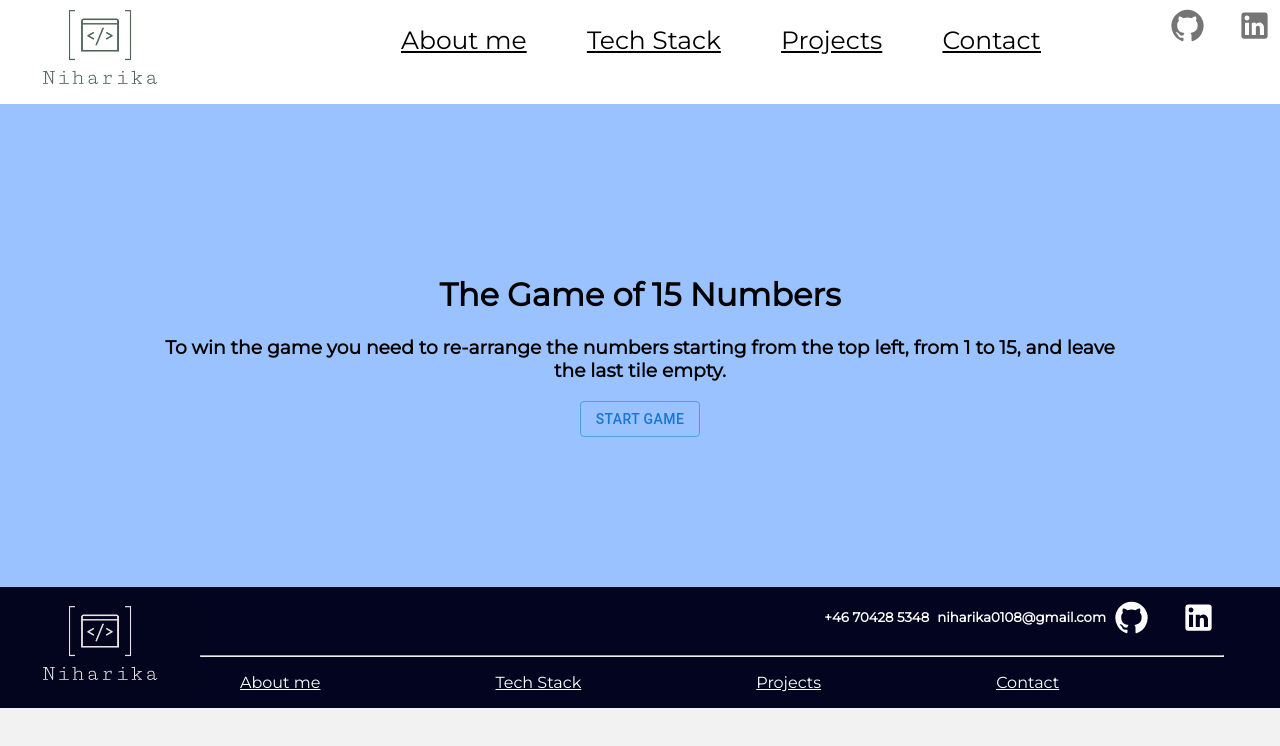
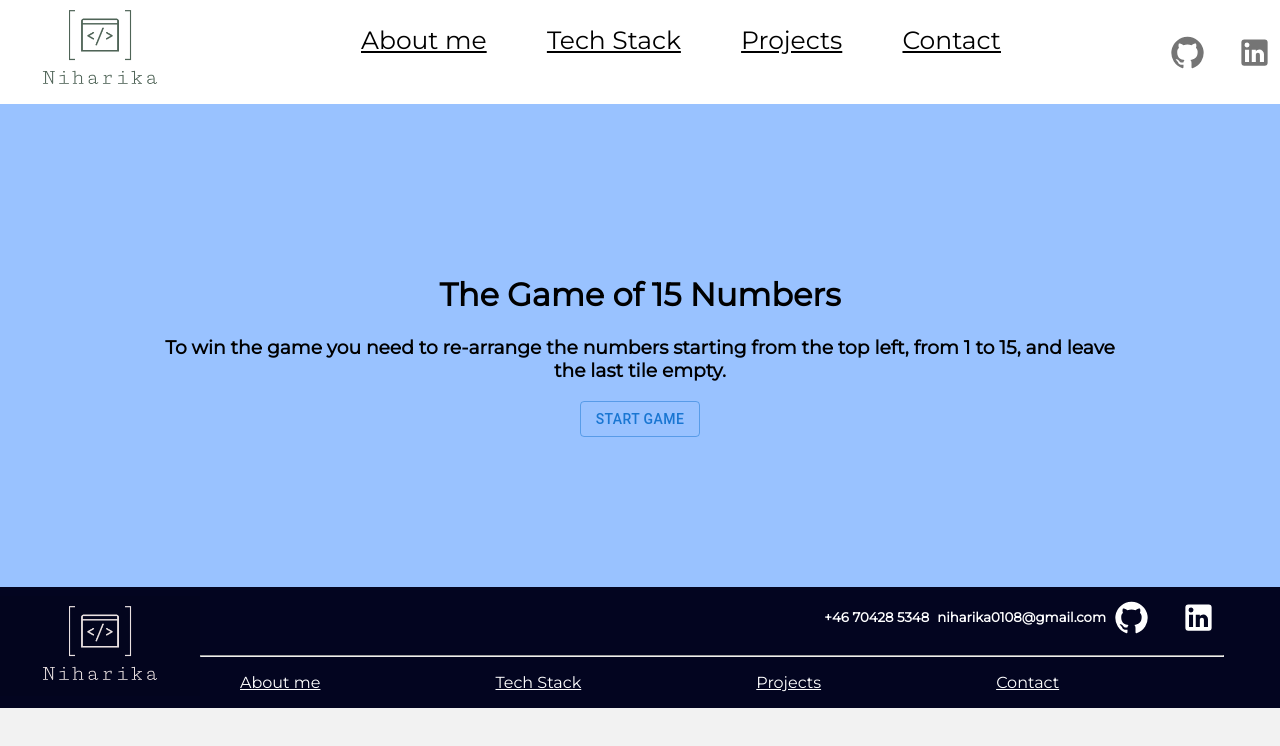
Before and after one commit to niharika6625/portfolio, a React (Create React App) app: page /portfolio/number-arrange in a window 1280 px wide. Shown: the top 746 px of the page. Built offline with nearby package versions, Linux system fonts and the light colour scheme; a web font is replaced by a local one.

Commit message:
POR-20: UI fixes

```diff
--- a/src/components/Header.jsx
+++ b/src/components/Header.jsx
@@ -5,8 +5,8 @@ import IconButton from "@mui/material/IconButton";
 import Stack from "@mui/material/Stack";
 import {Link, useNavigate} from 'react-router-dom';
 import Logonew from "../assets/images/whitelogo.png";
-import "./header.css";
 import {URL} from '../helpers/constants';
+import StyledHeaderWrapper from './StyledHeader'
 const {
   HOME,
 } = URL;
@@ -18,8 +18,8 @@ export default function Header() {
     navigate(path)
   }
   return (
-    <div className="header-wrap">
-      <div className="header-wrapper container-c">
+    <StyledHeaderWrapper >
+      <div className="header-content container-c">
         <div>
           <div onClick={()=> handleNavigate(HOME)}><img src={Logonew} alt="logo" /></div>
         </div>
@@ -39,7 +39,7 @@ export default function Header() {
             </li>
           </ul>
         </div>
-        <div>
+        <div className="right-side-link">
           <Stack spacing={2} direction="row">
             <IconButton
             //onClick={handleClick}
@@ -54,6 +54,6 @@ export default function Header() {
           </Stack>
         </div>
       </div>
-    </div>
+    </StyledHeaderWrapper>
   );
 }
--- /dev/null
+++ b/src/components/StyledHeader.js
@@ -0,0 +1,39 @@
+import {styled} from '@mui/material/styles';
+
+const StyledHeaderWrapper = styled('div')(
+    ({ theme }) => `
+
+    background-color: #fff;
+    position: sticky;
+    top: 0;
+
+    .header-content{
+        display: flex;
+        justify-content: space-between;
+        box-shadow: gray;
+        .header-link {
+            font-size: 25px;
+            width: 50%;
+            ul.links {
+                width: 100%;
+                list-style-type: none;
+                display: flex;
+                justify-content: space-between;
+                padding: 0px;
+            }
+        }
+        img {
+            width: 100%;
+            height: 100px;
+        }
+        .right-side-link{
+            display: flex;
+        }
+
+        ul a {
+        color: black;
+        }
+    }
+`)
+
+export default StyledHeaderWrapper;
--- a/src/components/header.css
+++ /dev/null
@@ -1,33 +0,0 @@
-.header-wrap{
-    background-color: #fff;
-}
-
-.header-wrapper{
-    display: flex;
-    position: sticky;
-    top: 0;
-
-    justify-content: space-between;
-    box-shadow: gray;
-}
-
-.header-wrapper .header-link {
-   font-size: 25px;
-   width: 50%;
-}
-
-.header-wrapper img {
-    width: 100%;
-    height: 100px;
-}
-
-.header-wrapper .header-link ul.links {
-    width: 100%;
-    list-style-type: none;
-    display: flex;
-    justify-content: space-between;
-}
-
-ul a {
- color: black;
-}
--- a/src/pages/Home.jsx
+++ b/src/pages/Home.jsx
@@ -27,6 +27,7 @@ import Grid from "@mui/material/Grid";
 import { URL_WITH_BASENAME } from "../helpers/constants";
 const {
   WEATHER,
+  WEATHER_DETAILS,
   NUMBER_DASHBOARD
 } = URL_WITH_BASENAME
 
@@ -39,7 +40,7 @@ export default function Home() {
         "WeatherReact: A responsive weather application developed in React, delivering real-time forecasts and an immersive user experience.",
       demoLink: WEATHER,
       codeLink: "project 1",
-      about: "key features",
+      about: WEATHER_DETAILS,
     },
     {
       title: "Number-Arrange Game",
@@ -126,7 +127,7 @@ export default function Home() {
             {projectData.map(
               ({ title, description, demoLink, codeLink, imgUrl, about }) => {
                 return (
-                  <Grid item xs={4}>
+                  <Grid style={{margin: 'auto'}} item xs={4}>
                     <div>
                       <Card sx={{ maxWidth: 345 }}>
                         <CardMedia
--- a/src/pages/NumberGame/index.jsx
+++ b/src/pages/NumberGame/index.jsx
@@ -135,7 +135,7 @@ const NumberGame = () => {
           <th>Time</th>
           <th>Win Date</th>
         </tr>
-        {historyList && historyList.map((item, index) => {
+        {historyList.map((item, index) => {
           return ( <tr>
             <td>{index+1}</td>
             <td>{item.steps}</td>
--- /dev/null
+++ b/src/pages/Weather/StyledWeather.js
@@ -0,0 +1,29 @@
+import {styled} from '@mui/material/styles';
+
+import bgWeather from '../../assets/images/bg-blue.jpeg';
+
+const StyledWeatherWrapper = styled('div')(
+    ({ theme }) => `
+
+    background-image: url(${bgWeather});
+    height: 600px;
+    width: 100%;
+    display: flex;
+    flex-direction: column;
+
+    .title{
+        padding-top: 1em;
+    }
+    .display-result{
+        /* background-image: url("../../assets/images/weather-2.jpeg"); */
+        display: flex;
+        justify-content: center;
+
+    }
+
+    .test{
+        background-image: url("../../assets/images/weather-2.jpeg");
+    }
+`)
+
+export default StyledWeatherWrapper
--- a/src/pages/Weather/index.jsx
+++ b/src/pages/Weather/index.jsx
@@ -11,7 +11,7 @@ import Sunset from "../../assets/images/weather-2.jpeg";
 import Divider from "@mui/material/Divider";
 import { useState } from "react";
 import axios from "axios";
-import "./weather.css";
+import StyledWeatherWrapper from './StyledWeather'
 import { useDispatch, useSelector } from "react-redux";
 import {updateWeatherdata, selectorWeather} from '../../store/reducers/weather'
 const Weather = () => {
@@ -45,11 +45,13 @@ const Weather = () => {
   };
 
   return (
-    <div className="weather-app-wrapper">
+    <StyledWeatherWrapper>
       <div className="search-field">
+        <div className="title">
         <Typography gutterBottom variant="h5" component="div">
           Welcome to the Weather App
         </Typography>
+        </div>
         <Box m={4}>
           <TextField
             label="Enter a place"
@@ -107,7 +109,7 @@ const Weather = () => {
           </Card>
         </div>
       )}
-    </div>
+    </StyledWeatherWrapper>
   );
 };
 export default Weather;
--- a/src/pages/Weather/weather.css
+++ /dev/null
@@ -1,18 +0,0 @@
-.weather-app-wrapper {
-    background-image: url("../../assets/images/bg-blue.jpeg");
-    height: 600px;
-    width: 100%;
-    display: flex;
-    flex-direction: column;
-}
-
-.weather-app-wrapper .display-result{
-    /* background-image: url("../../assets/images/weather-2.jpeg"); */
-    display: flex;
-    justify-content: center;
-
-}
-
-.test{
-    background-image: url("../../assets/images/weather-2.jpeg");
-}
```
